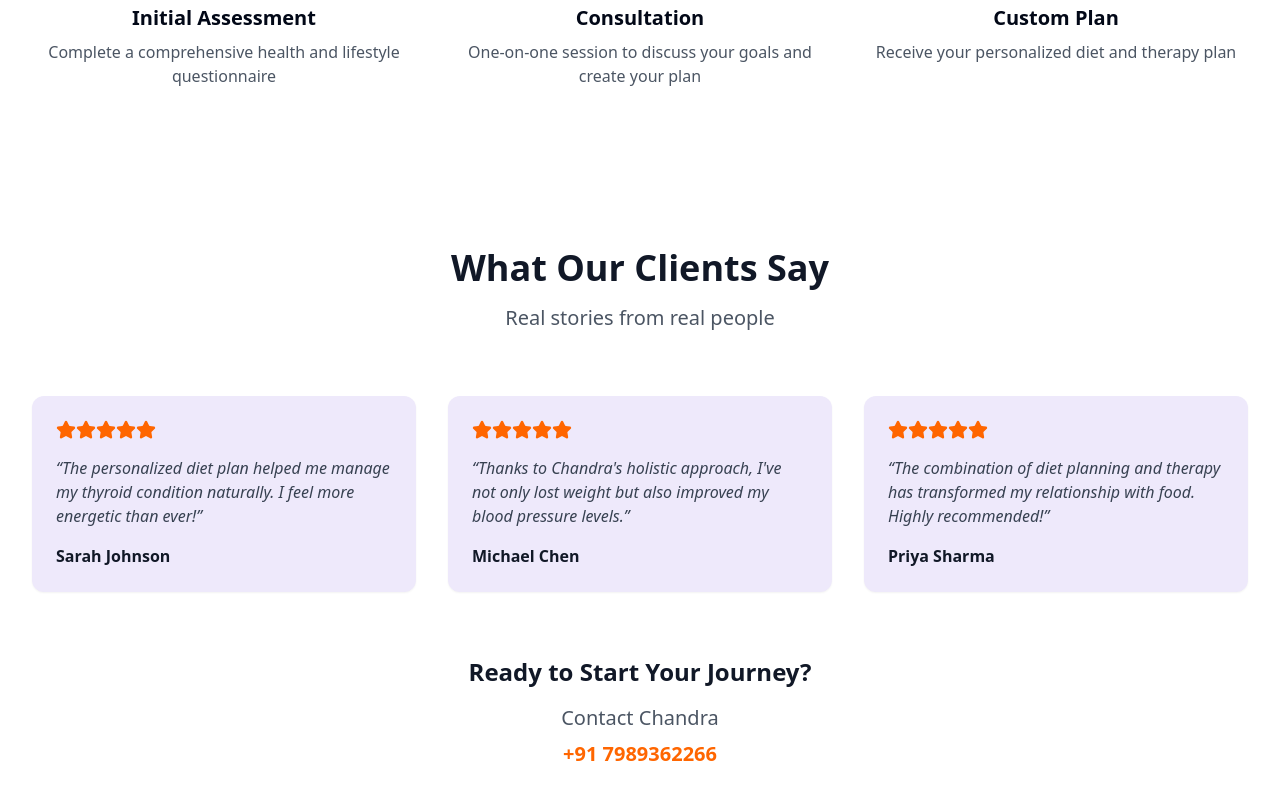
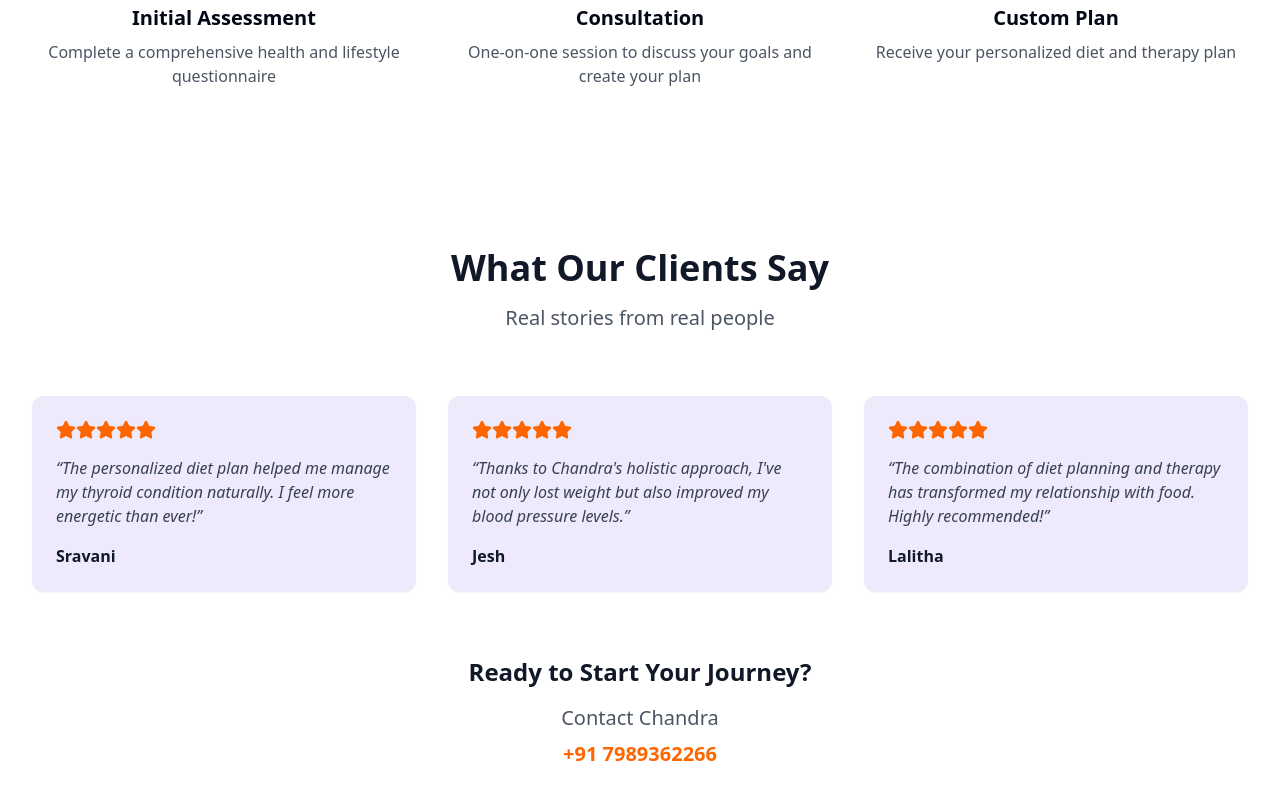
Before and after one commit to Chinnuhh/custom-diet-glow, a React (Vite) app: page / in a window 1280 px wide. Shown: the part 1488-2288 px from the top of the page. Built offline with nearby package versions, Linux system fonts and the light colour scheme.

Commit message:
Update testimonial names
Changed the names in the testimonials section to "Sravani Jesh" and "Lalitha".
[skip gpt_engineer]

```diff
--- a/src/components/Testimonials.tsx
+++ b/src/components/Testimonials.tsx
@@ -3,17 +3,17 @@ import { Star } from "lucide-react";
 
 const testimonials = [
   {
-    name: "Sarah Johnson",
+    name: "Sravani",
     text: "The personalized diet plan helped me manage my thyroid condition naturally. I feel more energetic than ever!",
     rating: 5
   },
   {
-    name: "Michael Chen",
+    name: "Jesh",
     text: "Thanks to Chandra's holistic approach, I've not only lost weight but also improved my blood pressure levels.",
     rating: 5
   },
   {
-    name: "Priya Sharma",
+    name: "Lalitha",
     text: "The combination of diet planning and therapy has transformed my relationship with food. Highly recommended!",
     rating: 5
   }
```
